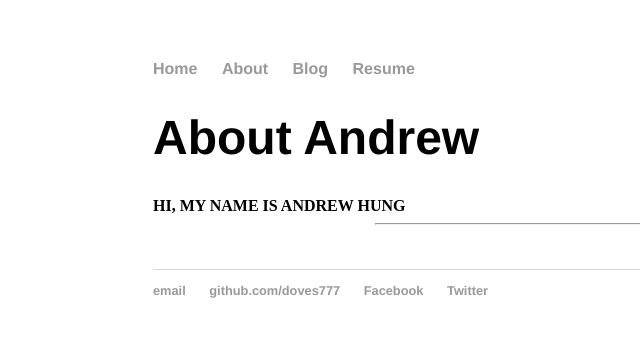
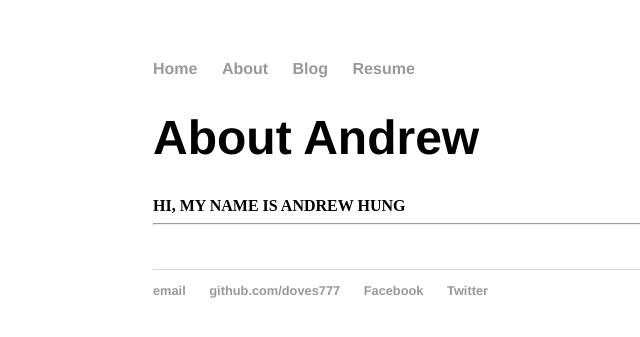
Before and after one commit to emilymoy/doves777.github.io, a Jekyll site: the page built from about/index.html, in a window 1280 px wide. Shown: the top 337 px of the page, without its empty margins (39-679 px from the left). Built offline with Jekyll 4.4.1, drawn with Linux system fonts in a browser that asks for light colours.

Commit message:
Update index.html

```diff
--- a/about/index.html
+++ b/about/index.html
@@ -7,6 +7,6 @@ title: About Andrew
 
 <div class="blurb">
   <b>HI, MY NAME IS ANDREW HUNG</b>
-<hr width=75%  align=right>
+<hr width=100%  align=right>
 <br><br>
 </div><!-- /.blurb -->
```
